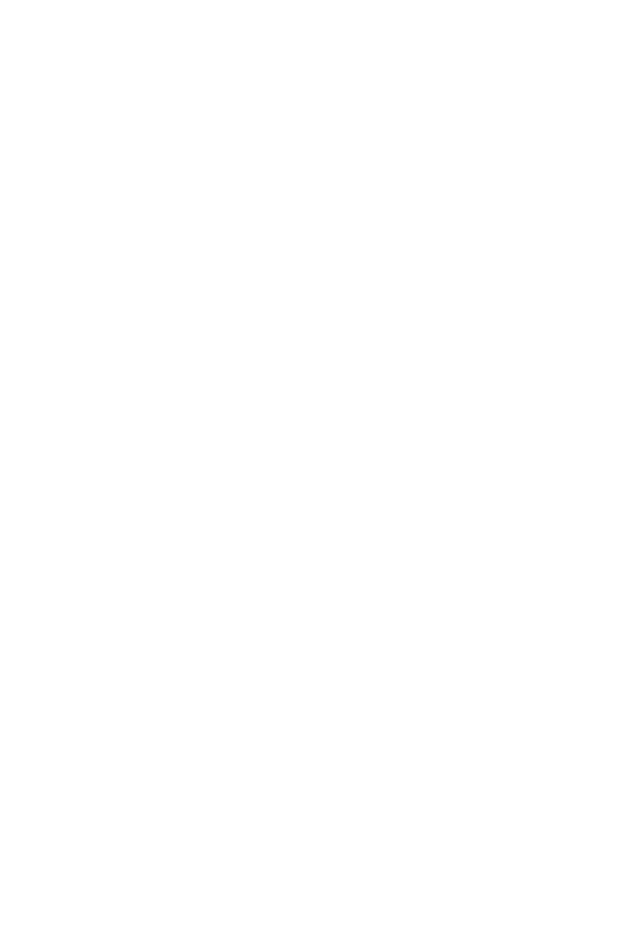
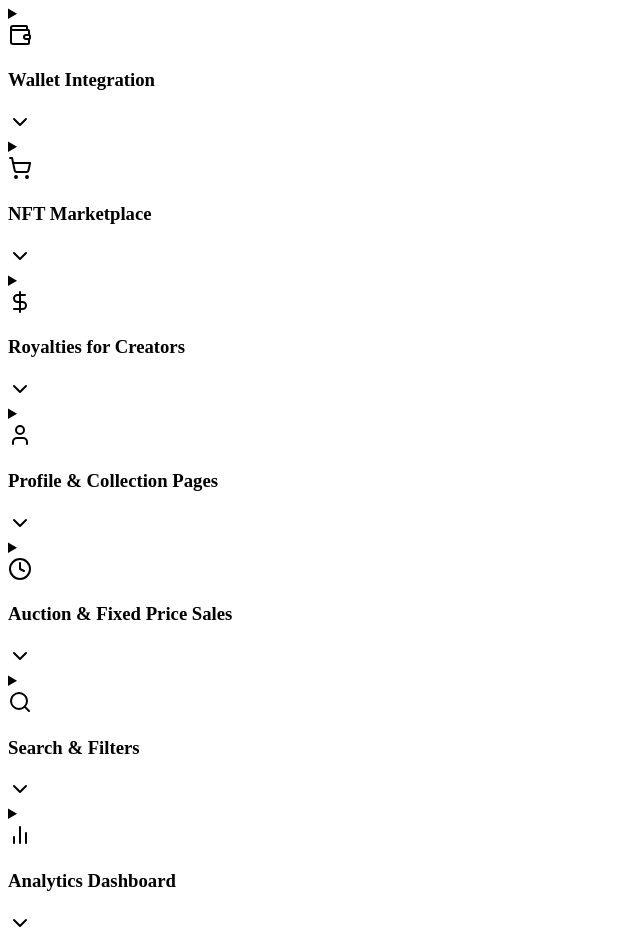
Before and after one commit to adarshSaxenaCS/Digiflex.ai.next, a Next.js app: page /OpenseaClone in a window 1280 px wide. Shown: the part 320-1267 px from the top of the page, without its empty margins (0-640 px from the left). Before the commit the page ends 800 px from the top, so only its background shows below. Built offline with nearby package versions, Linux system fonts and the light colour scheme.

Commit message:
file name changes

```diff
--- a/src/container/Products/whiteLabel/AIRBNB CLONE/Features.jsx
+++ b/src/container/Products/whiteLabel/AIRBNB CLONE/Features.jsx
@@ -1,6 +1,4 @@
-"use client";
-
-import FeatureList from "@/container/products/whiteLabel/AllInOneCode/selfOpenFeatureList";
+import FeatureList from "@/container/products/whiteLabel/AllInOneCode/SelfOpenFeatureList";
 import { LayoutDashboard, Search, UserCheck, CreditCard, Star, MapPin, CalendarCheck, MessageSquare, Globe, ShieldCheck, TrendingUp } from "lucide-react";
 
 const AirBnbFeatures = [
--- a/src/container/Products/whiteLabel/AllInOneCode/AlternateGridFeatures.jsx
+++ b/src/container/Products/whiteLabel/AllInOneCode/AlternateGridFeatures.jsx
@@ -6,7 +6,7 @@
 import Subheading from '@/Layout/Subheading';
 import * as LucideIcons from 'lucide-react';
 
-const FeatureList = ({ title, description, services }) => {
+const AlternateGridFeatures = ({ title, description, services }) => {
   const staticServices = services.slice(0, 4); // just first 4, no dynamic index
 
   return (
@@ -84,4 +84,4 @@
   );
 };
 
-export default FeatureList;
+export default AlternateGridFeatures;
--- a/src/container/Products/whiteLabel/AllInOneCode/ColChangeFeatureList.jsx
+++ b/src/container/Products/whiteLabel/AllInOneCode/ColChangeFeatureList.jsx
@@ -5,7 +5,7 @@
 import Subheading from '@/Layout/Subheading';
 import * as LucideIcons from 'lucide-react';
 
-const FeatureList = ({ title, description, services }) => {
+const ColChangeFeatureList = ({ title, description, services }) => {
   return (
     <WrapperContainer>
       <section>
@@ -58,4 +58,4 @@
   );
 };
 
-export default FeatureList;
+export default ColChangeFeatureList;
--- a/src/container/Products/whiteLabel/AllInOneCode/RowChangeFeatureList.jsx
+++ b/src/container/Products/whiteLabel/AllInOneCode/RowChangeFeatureList.jsx
@@ -4,7 +4,7 @@
 import Subheading from '@/Layout/Subheading';
 import * as LucideIcons from 'lucide-react';
 
-const FeatureList = ({ title, description, services }) => {
+const RowChangeFeatureList = ({ title, description, services }) => {
   return (
     <WrapperContainer>
       <div className="font-sans antialiased flex justify-center bg-gradient-to-b from-white via-blue-50 to-blue-100 py-16">
@@ -46,4 +46,4 @@
   );
 };
 
-export default FeatureList;
+export default RowChangeFeatureList;
--- a/src/container/Products/whiteLabel/AllInOneCode/selfOpenFeatureList.jsx
+++ b/src/container/Products/whiteLabel/AllInOneCode/selfOpenFeatureList.jsx
@@ -3,7 +3,7 @@
 import Paragraph from "@/Layout/Paragraph";
 import Subheading from "@/Layout/Subheading";
 
-const FeatureList = ({ title, description, services }) => {
+const SelfOpenFeatureList = ({ title, description, services }) => {
   return (
     <WrapperContainer>
       {/* Section Heading */}
@@ -55,4 +55,4 @@
   );
 };
 
-export default FeatureList;
+export default SelfOpenFeatureList;
--- a/src/container/Products/whiteLabel/Opensea Clone/Body.jsx
+++ b/src/container/Products/whiteLabel/Opensea Clone/Body.jsx
@@ -1,10 +1,10 @@
 import React from 'react'
-import Features from '@/container/products/whiteLabel/Opensea Clone/Features';
+import OpenSeaFeatures from '@/container/products/whiteLabel/Opensea Clone/OpenSeaFeatures';
 
 export default function Body() {
   return (
     <div>
-      <Features/>
+      <OpenSeaFeatures/>
     </div>
   )
 }
--- a/src/container/Products/whiteLabel/Opensea Clone/Features.jsx
+++ /dev/null
@@ -1,7 +0,0 @@
-import React from 'react'
-
-export default function Features() {
-  return (
-    <div>Features</div>
-  )
-}
--- /dev/null
+++ b/src/container/Products/whiteLabel/Opensea Clone/OpenSeaFeatures.jsx
@@ -0,0 +1,83 @@
+import FeatureList from "@/container/products/whiteLabel/AllInOneCode/SelfOpenFeatureList";
+import WrapperContainer from "@/Layout/WrapperContainer";
+
+const OpenSeaFeatures = [
+  {
+    title: "NFT Minting",
+    icon: "PenTool",
+    description: "Mint your NFTs with metadata and IPFS storage integration.",
+    detailContent: "Create unique digital assets using our platform with metadata and decentralized IPFS file storage.",
+    image: "https://img.freepik.com/free-vector/minting-nft-concept-illustration_114360-9483.jpg",
+    link: "#",
+  },
+  {
+    title: "Wallet Integration",
+    icon: "Wallet",
+    description: "Connect wallets like MetaMask and Coinbase seamlessly.",
+    detailContent: "Enable secure Web3 wallet connections using MetaMask, WalletConnect, or Coinbase Wallet.",
+    image: "https://img.freepik.com/free-vector/gradient-cryptocurrency-concept_52683-77383.jpg",
+    link: "#",
+  },
+  {
+    title: "NFT Marketplace",
+    icon: "ShoppingCart",
+    description: "Buy, sell, and trade NFTs across categories like art, music, and collectibles.",
+    detailContent: "Users can explore, list, and purchase NFTs in a user-friendly and categorized marketplace.",
+    image: "https://i.pinimg.com/736x/96/7c/f8/967cf89eb0ea54b1d9a7a75dac07d2b1.jpg",
+    link: "#",
+  },
+  {
+    title: "Royalties for Creators",
+    icon: "DollarSign",
+    description: "Earn royalties every time your NFT is resold.",
+    detailContent: "Creators can set royalty percentages and earn automatically from secondary market sales.",
+    image: "https://img.freepik.com/free-vector/digital-royalty-concept_23-2148508681.jpg",
+    link: "#",
+  },
+  {
+    title: "Profile & Collection Pages",
+    icon: "User",
+    description: "Custom pages for users and collections with stats and follower counts.",
+    detailContent: "Users can manage profiles, view owned and listed NFTs, and organize collections.",
+    image: "https://img.freepik.com/free-vector/user-profile-interface_23-2148533691.jpg",
+    link: "#",
+  },
+  {
+    title: "Auction & Fixed Price Sales",
+    icon: "Clock",
+    description: "Sell NFTs using timed auctions or fixed price listings.",
+    detailContent: "Supports multiple sales types like Dutch auctions, English auctions, and direct sales.",
+    image: "https://img.freepik.com/free-vector/auction-concept-illustration_114360-5152.jpg",
+    link: "#",
+  },
+  {
+    title: "Search & Filters",
+    icon: "Search",
+    description: "Find NFTs using category, price, and rarity filters.",
+    detailContent: "Advanced search capabilities make it easy for users to discover NFTs that match their interests.",
+    image: "https://img.freepik.com/free-vector/search-concept-landing-page_52683-18932.jpg",
+    link: "#",
+  },
+  {
+    title: "Analytics Dashboard",
+    icon: "BarChart2",
+    description: "Track NFT volume, floor prices, trending collections, and more.",
+    detailContent: "Real-time marketplace analytics for users, creators, and investors to monitor activity.",
+    image: "https://img.freepik.com/free-vector/analytics-dashboard-concept-illustration_114360-9047.jpg",
+    link: "#",
+  },
+];
+
+const OpenSeaCloneFeatures = () => {
+  return (
+    <WrapperContainer>
+      <FeatureList
+        title="Key Features of Our OpenSea Clone"
+        description="A fully-featured NFT marketplace with minting, wallet support, creator royalties, real-time analytics, and more."
+        services={OpenSeaFeatures}
+      />
+    </WrapperContainer>
+  );
+};
+
+export default OpenSeaCloneFeatures;
--- a/src/container/Products/whiteLabel/Pinduoduo Clone/Features.jsx
+++ b/src/container/Products/whiteLabel/Pinduoduo Clone/Features.jsx
@@ -1,4 +1,4 @@
-import FeatureList from "@/container/products/whiteLabel/AllInOneCode/selfOpenFeatureList";
+import FeatureList from "@/container/products/whiteLabel/AllInOneCode/SelfOpenFeatureList";
 import WrapperContainer from "@/Layout/WrapperContainer";
 
 const PinduoduoFeatures = [
--- a/src/container/Products/whiteLabel/Uniswap Clone/Features.jsx
+++ b/src/container/Products/whiteLabel/Uniswap Clone/Features.jsx
@@ -1,4 +1,4 @@
-import FeatureList from "@/container/products/whiteLabel/AllInOneCode/selfOpenFeatureList";
+import FeatureList from "@/container/products/whiteLabel/AllInOneCode/SelfOpenFeatureList";
 import WrapperContainer from "@/Layout/WrapperContainer";
 
 const UniswapFeatures = [
```
